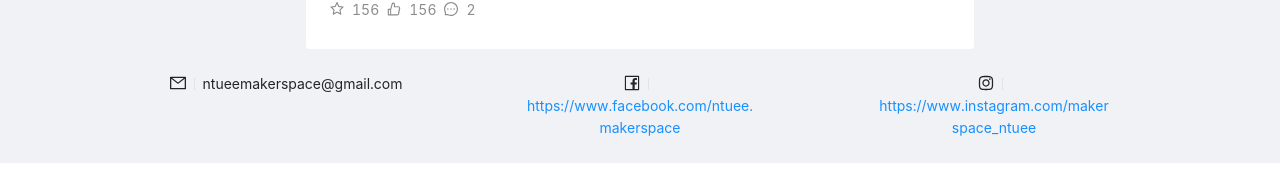
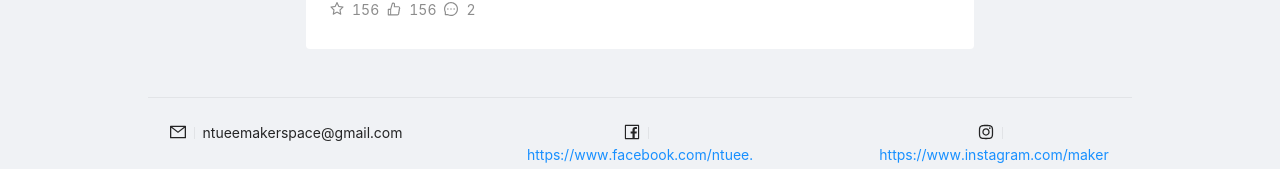
Before and after one commit to NTUEE-SAAD/makerspace-website, a React (Create React App) app in the folder frontend/: page /home in a window 1280 px wide. Shown: the part 2540-2709 px from the top of the page. Built offline with nearby package versions, Linux system fonts and the light colour scheme.

Commit message:
fix antd-proform bug by downgrading prolist to 1.20.13

```diff
--- a/frontend/package.json
+++ b/frontend/package.json
@@ -3,7 +3,7 @@
   "version": "0.1.0",
   "private": true,
   "dependencies": {
-    "@ant-design/pro-list": "^1.20.15",
+    "@ant-design/pro-list": "1.20.13",
     "@apollo/client": "^3.5.7",
     "@apollo/react-hooks": "^4.0.0",
     "@testing-library/jest-dom": "^5.14.1",
--- a/frontend/src/App.js
+++ b/frontend/src/App.js
@@ -1,4 +1,9 @@
-import { BrowserRouter as Router, Route, Routes } from "react-router-dom";
+import {
+  BrowserRouter as Router,
+  Route,
+  Routes,
+  Navigate,
+} from "react-router-dom";
 import { Staff, About, HomeRoot } from "./containers";
 import { HomeContent } from "./containers";
 
@@ -6,6 +11,7 @@ function App() {
   return (
     <Router>
       <Routes>
+        <Route path="/" element={<Navigate to="/home" />} />
         <Route path="/home" element={<HomeRoot />}>
           <Route path="/home" element={<HomeContent />} />
           <Route path="/home/about" element={<About />} />
--- a/frontend/src/components/Footer/index.js
+++ b/frontend/src/components/Footer/index.js
@@ -8,6 +8,12 @@ import styles from "./footer.module.css";
 
 export const Footer = () => {
   return (
+    <>
+      <Row justify="space-around">
+        <Col span={20}>
+          <Divider />
+        </Col>
+      </Row>
       <Row
         justify="space-between"
         style={{ width: "80%", margin: "auto" }}
@@ -39,5 +45,6 @@ export const Footer = () => {
           </Typography.Link>
         </Col>
       </Row>
+    </>
   );
 };
```
Lines whose indentation alone changed are shown as unchanged.
